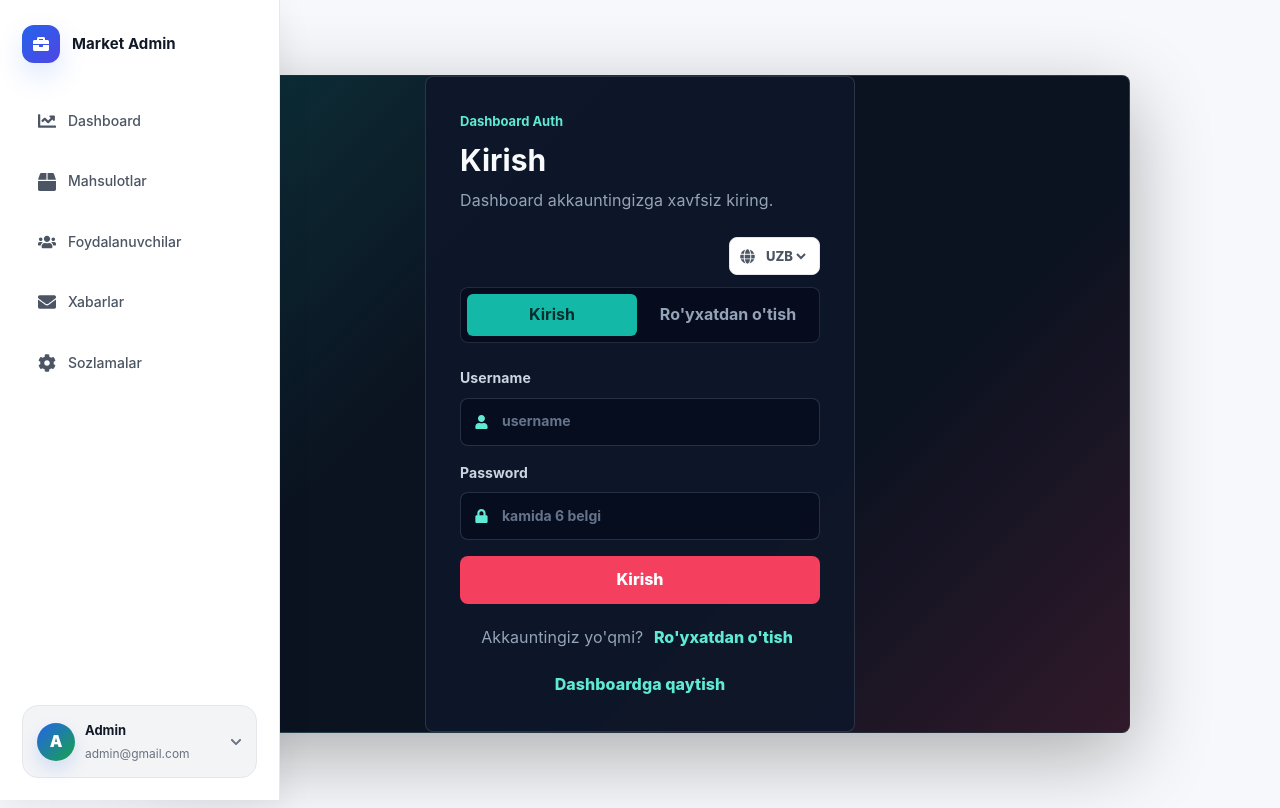
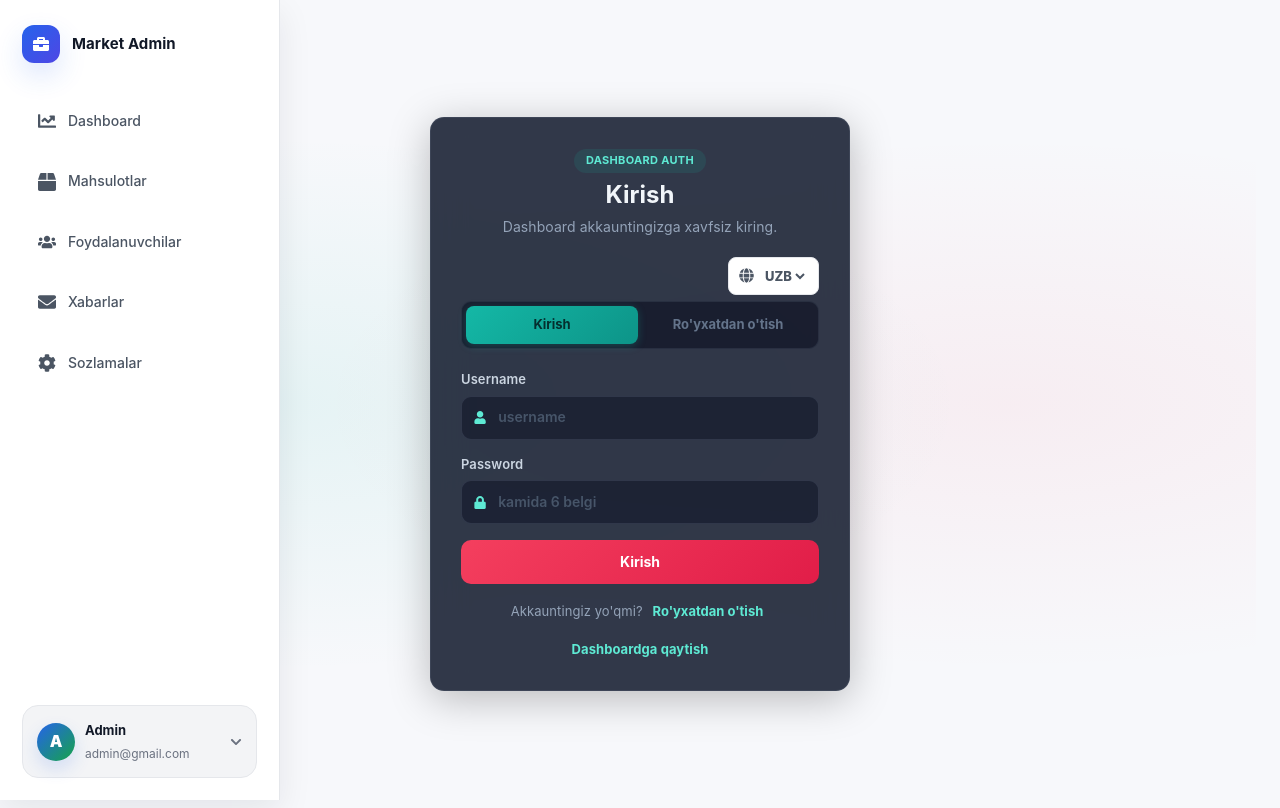
Before and after one commit to tdmcoder1337/dashboard-front, a React (Vite) app: page /auth in a window 1280 px wide. Built offline with nearby package versions, Linux system fonts and the light colour scheme; no server answers; a web font is replaced by a local one.

Commit message:
Auth dizayni chiroyli va ixcham qilindi

```diff
--- a/src/pages/Auth/Auth.css
+++ b/src/pages/Auth/Auth.css
@@ -2,72 +2,78 @@
   min-height: calc(100vh - 40px);
   display: grid;
   place-items: center;
-  padding: 32px;
-  color: #f8fafc;
+  padding: 24px;
+  color: #f1f5f9;
+  background: radial-gradient(ellipse at 20% 50%, rgba(20, 184, 166, 0.08), transparent 50%),
+              radial-gradient(ellipse at 80% 50%, rgba(244, 63, 94, 0.06), transparent 50%);
 }
 
 .auth-shell {
-  width: min(100%, 980px);
-  min-height: 620px;
-  display: grid;
-  place-items: center;
-  border: 1px solid rgba(148, 163, 184, 0.18);
-  border-radius: 8px;
-  background:
-    linear-gradient(135deg, rgba(20, 184, 166, 0.2), transparent 36%),
-    linear-gradient(315deg, rgba(244, 63, 94, 0.16), transparent 34%),
-    #0b1220;
-  box-shadow: 0 24px 80px rgba(0, 0, 0, 0.3);
+  width: min(100%, 420px);
+  animation: authFadeIn 0.4s ease;
+}
+
+@keyframes authFadeIn {
+  from { opacity: 0; transform: translateY(12px); }
+  to   { opacity: 1; transform: translateY(0); }
 }
 
 .auth-panel {
-  width: min(100%, 430px);
-  padding: 34px;
-  border: 1px solid rgba(226, 232, 240, 0.14);
-  border-radius: 8px;
-  background: rgba(15, 23, 42, 0.92);
+  padding: 28px 30px 30px;
+  border: 1px solid rgba(148, 163, 184, 0.12);
+  border-radius: 14px;
+  background: rgba(15, 23, 42, 0.85);
+  backdrop-filter: blur(16px);
+  box-shadow: 0 8px 40px rgba(0, 0, 0, 0.25);
 }
 
 .auth-top-actions {
   display: flex;
   justify-content: flex-end;
-  margin-bottom: 12px;
+  margin-bottom: 6px;
 }
 
 .auth-heading {
-  margin-bottom: 24px;
+  margin-bottom: 20px;
+  text-align: center;
 }
 
 .auth-kicker {
-  display: block;
-  margin-bottom: 10px;
+  display: inline-block;
+  margin-bottom: 6px;
+  padding: 3px 12px;
+  border-radius: 20px;
+  background: rgba(20, 184, 166, 0.12);
   color: #5eead4;
-  font-size: 13px;
+  font-size: 11px;
   font-weight: 700;
-  letter-spacing: 0;
+  letter-spacing: 0.3px;
+  text-transform: uppercase;
 }
 
 .auth-heading h1 {
   margin: 0;
-  font-size: 30px;
-  line-height: 1.2;
+  font-size: 24px;
+  line-height: 1.3;
+  font-weight: 700;
 }
 
 .auth-heading p {
-  margin: 10px 0 0;
+  margin: 6px 0 0;
   color: #94a3b8;
-  line-height: 1.6;
+  font-size: 14px;
+  line-height: 1.5;
 }
 
 .auth-toggle {
   display: grid;
   grid-template-columns: 1fr 1fr;
-  gap: 6px;
-  padding: 6px;
-  margin-bottom: 24px;
-  border: 1px solid rgba(148, 163, 184, 0.2);
-  border-radius: 8px;
-  background: rgba(2, 6, 23, 0.58);
+  gap: 4px;
+  padding: 4px;
+  margin-bottom: 20px;
+  border: 1px solid rgba(148, 163, 184, 0.12);
+  border-radius: 10px;
+  background: rgba(2, 6, 23, 0.5);
 }
 
 .auth-toggle button,
@@ -78,41 +84,50 @@
 }
 
 .auth-toggle button {
-  min-height: 42px;
-  border-radius: 6px;
+  min-height: 38px;
+  border-radius: 8px;
   background: transparent;
-  color: #94a3b8;
+  color: #64748b;
+  font-size: 13px;
   font-weight: 700;
+  transition: all 0.25s;
 }
 
 .auth-toggle button.active {
-  background: #14b8a6;
+  background: linear-gradient(135deg, #14b8a6, #0d9488);
   color: #042f2e;
+  box-shadow: 0 2px 8px rgba(20, 184, 166, 0.25);
 }
 
 .auth-form {
   display: grid;
-  gap: 16px;
+  gap: 14px;
 }
 
 .auth-field {
   display: grid;
-  gap: 8px;
+  gap: 6px;
   color: #cbd5e1;
-  font-size: 14px;
-  font-weight: 700;
+  font-size: 13px;
+  font-weight: 600;
 }
 
 .auth-field div {
   display: flex;
   align-items: center;
-  gap: 12px;
-  min-height: 48px;
-  padding: 0 14px;
-  border: 1px solid rgba(148, 163, 184, 0.24);
-  border-radius: 8px;
-  background: rgba(2, 6, 23, 0.48);
+  gap: 10px;
+  min-height: 44px;
+  padding: 0 12px;
+  border: 1px solid rgba(148, 163, 184, 0.16);
+  border-radius: 10px;
+  background: rgba(2, 6, 23, 0.4);
   color: #5eead4;
+  transition: border-color 0.2s;
+}
+
+.auth-field div:focus-within {
+  border-color: #14b8a6;
+  box-shadow: 0 0 0 3px rgba(20, 184, 166, 0.1);
 }
 
 .auth-field input {
@@ -120,66 +135,87 @@
   border: 0;
   outline: 0;
   background: transparent;
-  color: #f8fafc;
+  color: #f1f5f9;
   font: inherit;
+  font-size: 14px;
 }
 
 .auth-field input::placeholder {
-  color: #64748b;
+  color: #475569;
 }
 
 .auth-error {
   margin: 0;
-  padding: 10px 12px;
-  border-radius: 6px;
-  background: rgba(244, 63, 94, 0.14);
+  padding: 9px 12px;
+  border-radius: 8px;
+  background: rgba(244, 63, 94, 0.1);
   color: #fecdd3;
-  font-size: 14px;
+  font-size: 13px;
+  text-align: center;
 }
 
 .auth-submit {
-  min-height: 48px;
+  min-height: 44px;
+  margin-top: 2px;
   border: 0;
-  border-radius: 8px;
-  background: #f43f5e;
+  border-radius: 10px;
+  background: linear-gradient(135deg, #f43f5e, #e11d48);
   color: #fff;
   cursor: pointer;
   font: inherit;
-  font-weight: 800;
+  font-size: 14px;
+  font-weight: 700;
+  transition: opacity 0.2s, transform 0.15s;
+}
+
+.auth-submit:hover:not(:disabled) {
+  opacity: 0.9;
+  transform: translateY(-1px);
+}
+
+.auth-submit:active:not(:disabled) {
+  transform: translateY(0);
 }
 
 .auth-submit:disabled {
   cursor: not-allowed;
-  opacity: 0.72;
+  opacity: 0.6;
 }
 
 .auth-switch,
 .auth-back {
   display: block;
-  margin: 20px 0 0;
+  margin: 16px 0 0;
   color: #94a3b8;
   text-align: center;
+  font-size: 13px;
 }
 
 .auth-switch button,
 .auth-back {
   background: transparent;
   color: #5eead4;
-  font-weight: 800;
+  font-weight: 700;
   text-decoration: none;
+  transition: color 0.2s;
 }
 
-@media (max-width: 768px) {
+.auth-switch button:hover,
+.auth-back:hover {
+  color: #2dd4bf;
+}
+
+@media (max-width: 480px) {
   .auth-page {
-    padding: 16px 0;
-  }
-
-  .auth-shell {
-    min-height: auto;
-    padding: 16px;
+    padding: 12px;
   }
 
   .auth-panel {
-    padding: 22px;
+    padding: 20px;
+    border-radius: 12px;
+  }
+
+  .auth-heading h1 {
+    font-size: 21px;
   }
 }
```
